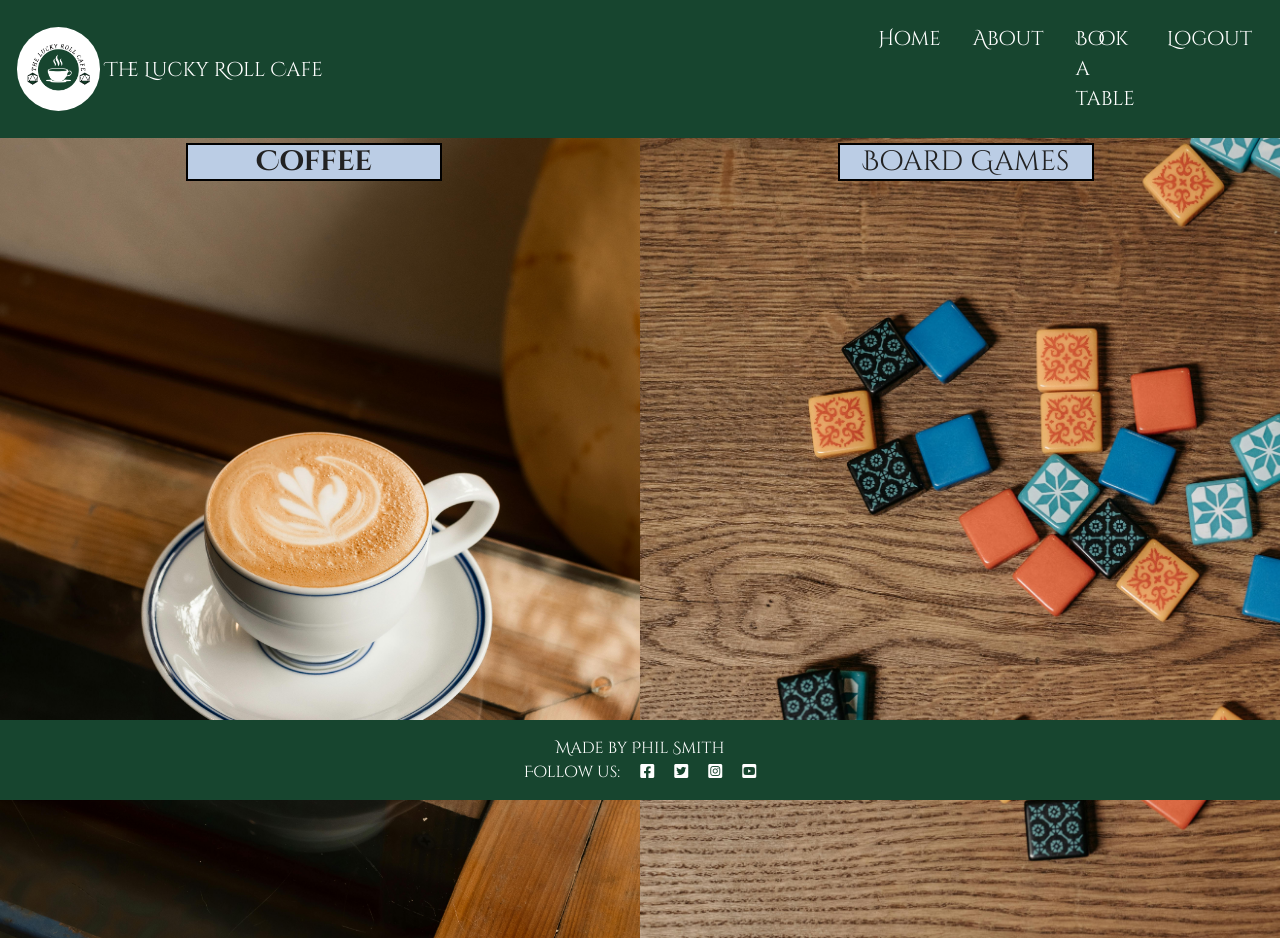
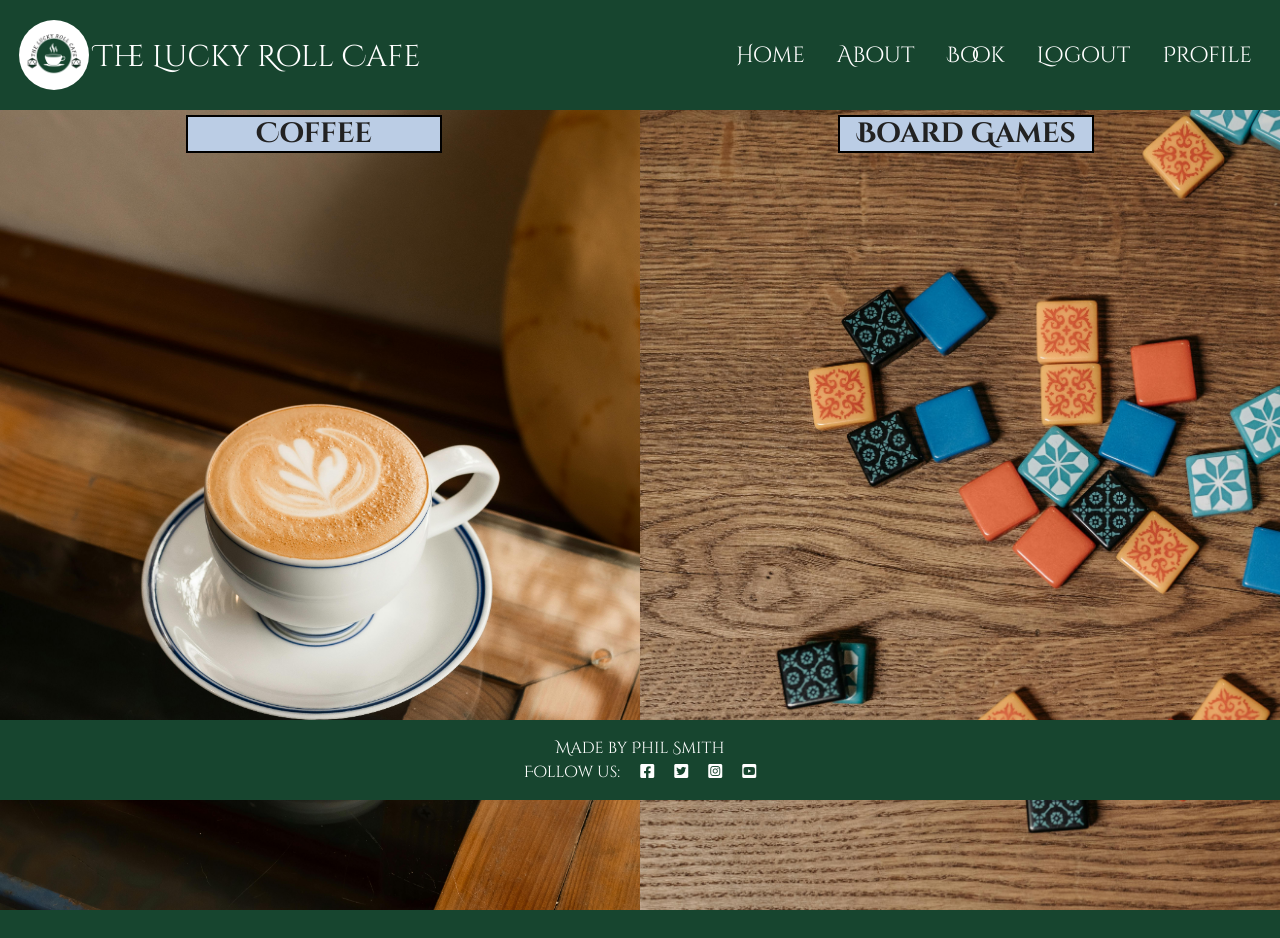
Before and after one commit to smithphil88/the_lucky_roll_cafe, a Django app: page / in a window 1280 px wide. After the commit the page ends 910 px from the top, so only its background shows below. Run offline with Django 4.2, Linux system fonts and the light colour scheme; the visitor is signed in with stand-in values (Sample User, id 1); some web fonts are replaced.

Commit message:
add a profile page in the navbar and restyle size of logo

```diff
--- a/static/css/style.css
+++ b/static/css/style.css
@@ -27,7 +27,9 @@ body {
 
 .navbar-brand {
     font-family: "Cinzel Decorative", sans-serif;
+    font-size: 30px;
     color: white;
+    margin: 2px;
 }
 
 .nav-logo {
@@ -69,7 +71,9 @@ img {
 
 .nav-link {
     color: white;
-    font-size: 20px;
+    font-size: 22px;
+    display: flex;
+    justify-content: space-between;
 }
 
 footer {
--- a/table_booking/templates/index.html
+++ b/table_booking/templates/index.html
@@ -13,7 +13,7 @@
         </div>
         <div class="column hero-image-2">
             <!-- <img src="static/images/lucky_roll_images/games.jpg" alt="Snow" style="width:100%"> -->
-            <h3 class="jumbotron-fluid home-title">Board Games</h3>
+            <h3 class="jumbotron-fluid home-title"><span class="bold">Board Games</span></h3>
         </div>
     </div>
 </section>
--- a/templates/base.html
+++ b/templates/base.html
@@ -46,11 +46,14 @@
                     </li>
                     <li class="nav-item p-2">
                         <a class="nav-link" aria-current="page"
-                        href="{% url 'book' %}">Book a table</a>
+                        href="{% url 'book' %}">Book</a>
                     </li>
                     {% if user.is_authenticated %}
                     <li class="nav-item p-2">
                         <a class="nav-link {% if request.path == logout_url %}active{% endif %}" class="test" aria-current="page" href="{% url 'account_logout' %}">Logout</a>
+                    </li>
+                    <li class="nav-item p-2">
+                        <a class="nav-link {% if request.path == logout_url %}active{% endif %}" class="test" aria-current="page" href="{% url 'account_logout' %}">Profile</a>
                     </li>
                     {% else %}
                     <li class="nav-item p-2">
```
